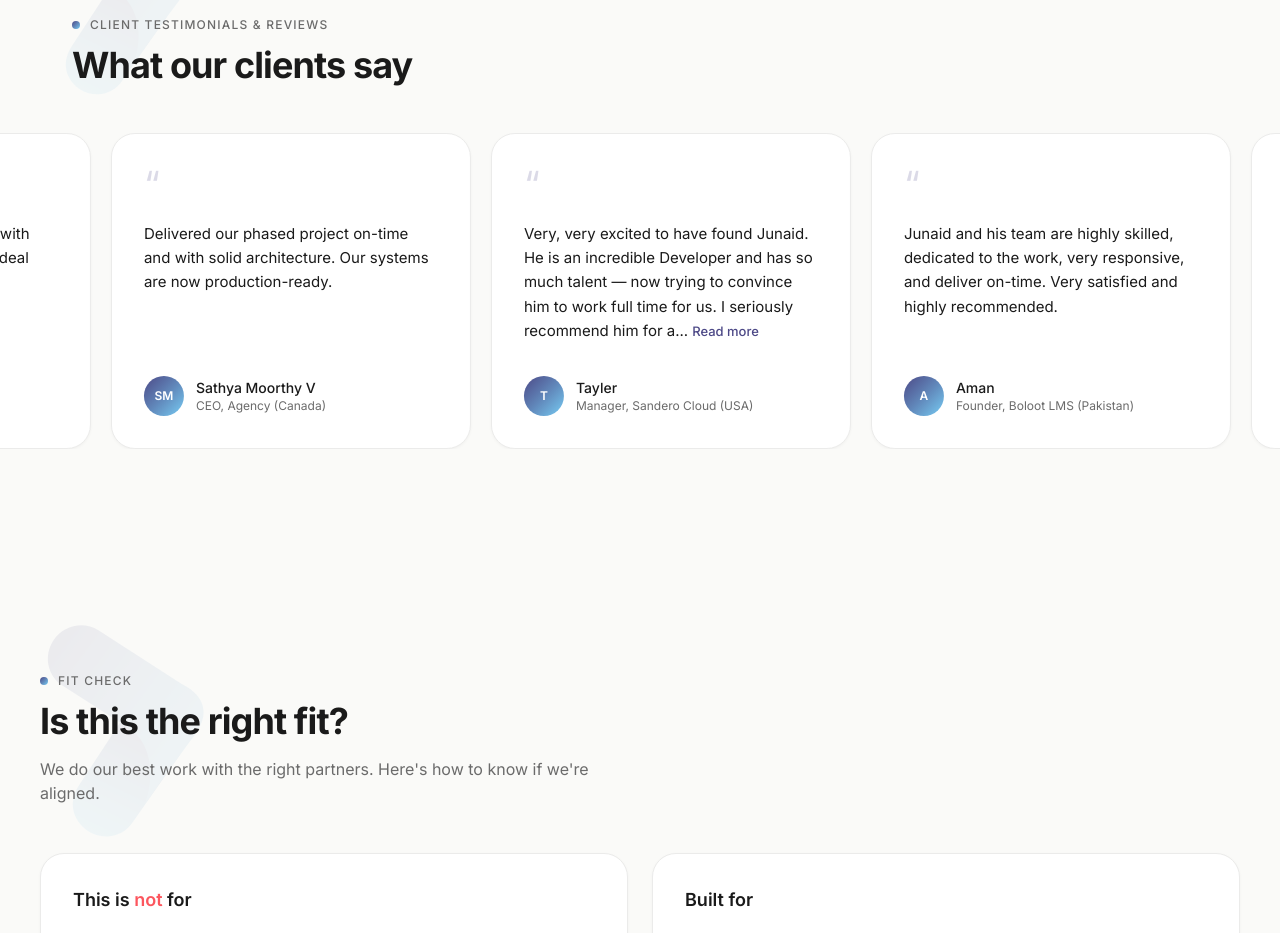
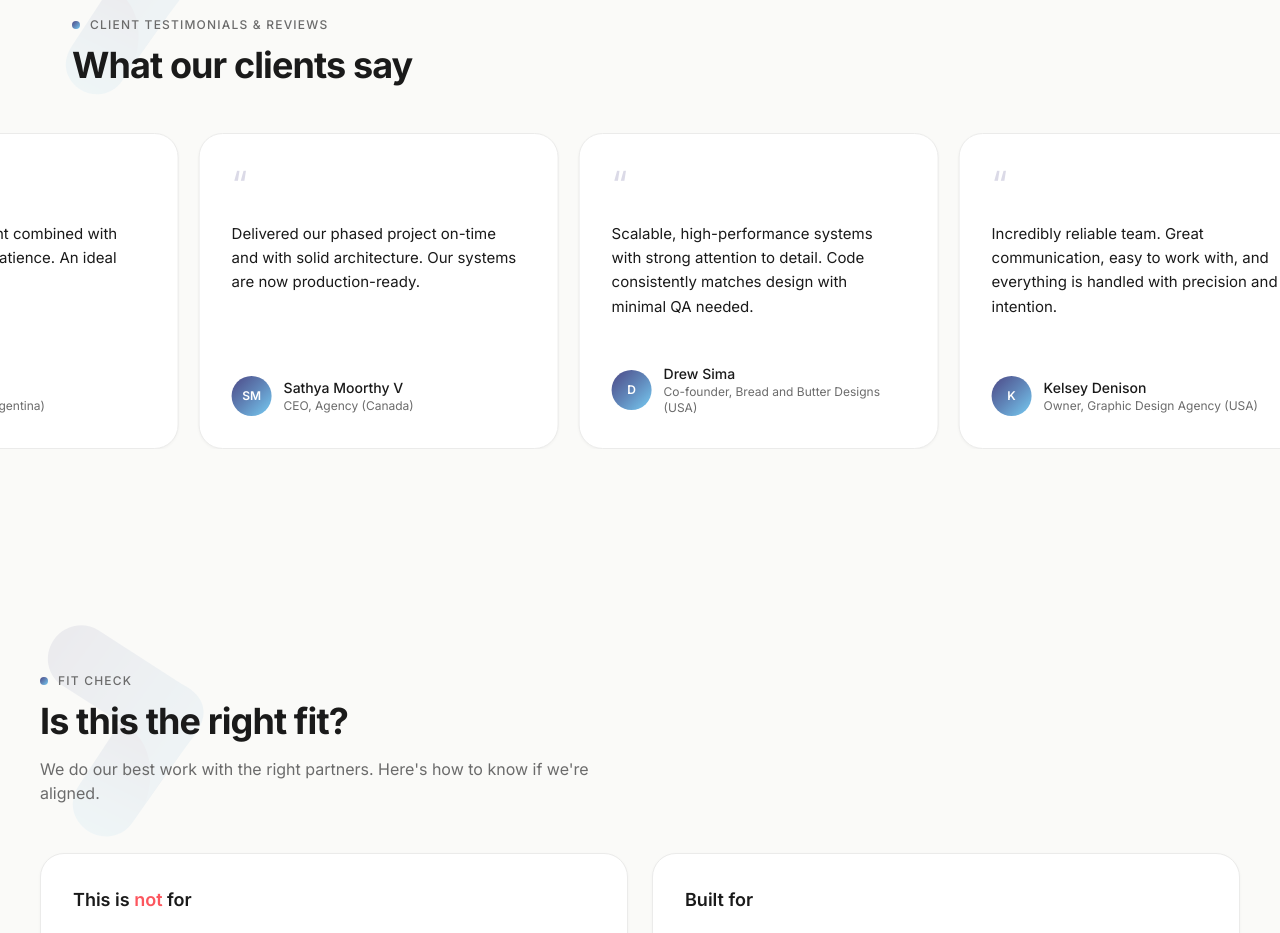
Before and after one commit to developer-junaid/devnito-3.0, a Next.js app: page / in a window 1280 px wide. Shown: the part 4460-5393 px from the top of the page. Built offline with nearby package versions, Linux system fonts and the light colour scheme.

Commit message:
added 2 text testimonials

```diff
--- a/content/site.ts
+++ b/content/site.ts
@@ -91,7 +91,8 @@ export const packages: PackageItem[] = [
     id: "build",
     title: "Build / Rebuild",
     tag: "6–10 weeks",
-    oneLiner: "We take ownership of your product — from architecture to production.",
+    oneLiner:
+      "We take ownership of your product — from architecture to production.",
     bullets: [
       "Senior full-stack web & mobile delivery",
       "AI-ready architecture & custom integrations",
@@ -333,6 +334,22 @@ export interface TestimonialItem {
 }
 
 export const testimonials: TestimonialItem[] = [
+  {
+    id: "t00",
+    quote:
+      "Scalable, high-performance systems with strong attention to detail. Code consistently matches design with minimal QA needed.",
+    name: "Drew Sima",
+    title: "Co-founder, Bread and Butter Designs (USA)",
+    initials: "D",
+  },
+  {
+    id: "t01",
+    quote:
+      "Incredibly reliable team. Great communication, easy to work with, and everything is handled with precision and intention.",
+    name: "Kelsey Denison",
+    title: "Owner, Graphic Design Agency (USA)",
+    initials: "K",
+  },
   // MOVED TO FRONT: The ultimate authority proof.
   {
     id: "t2",
```
